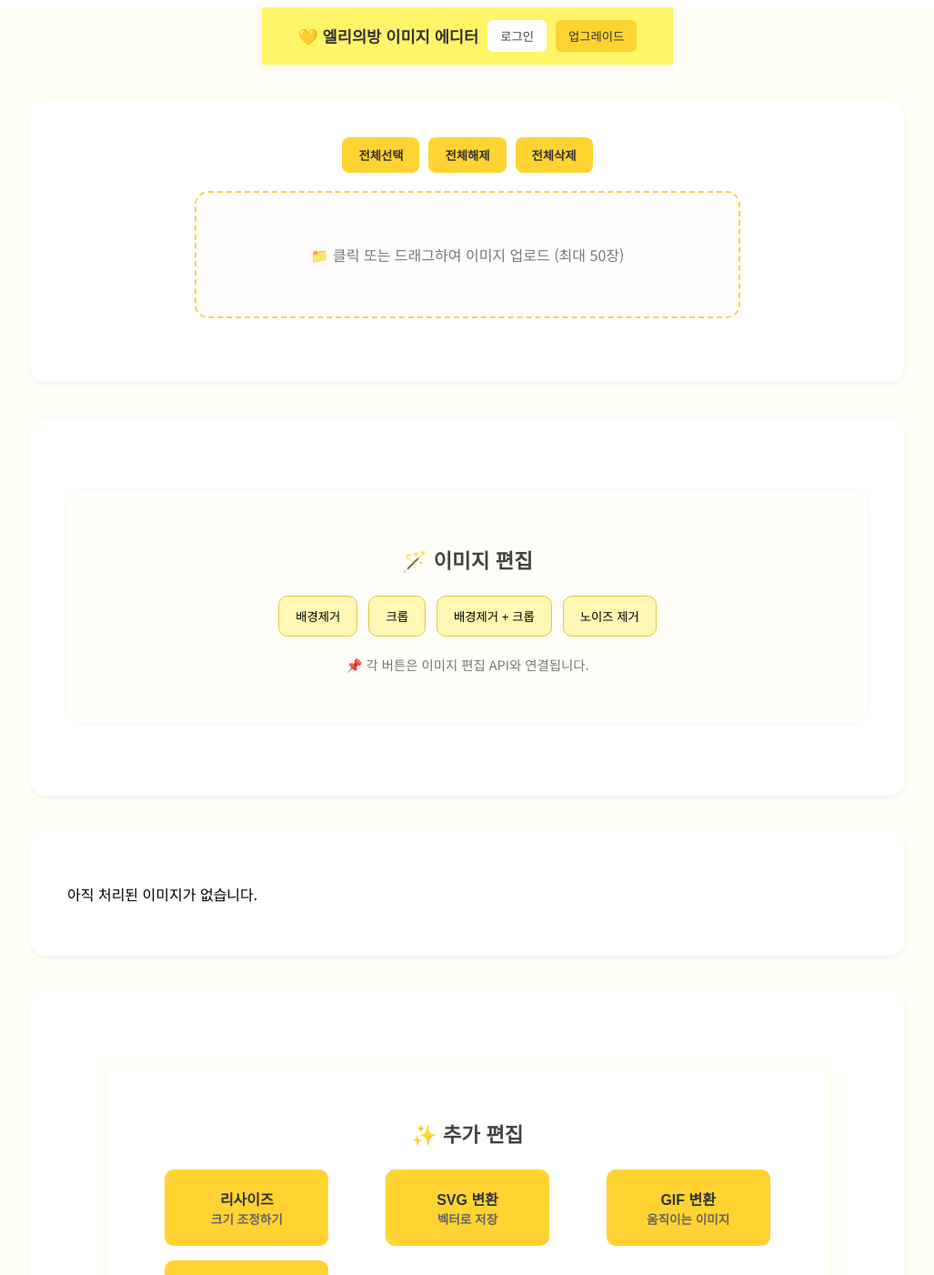
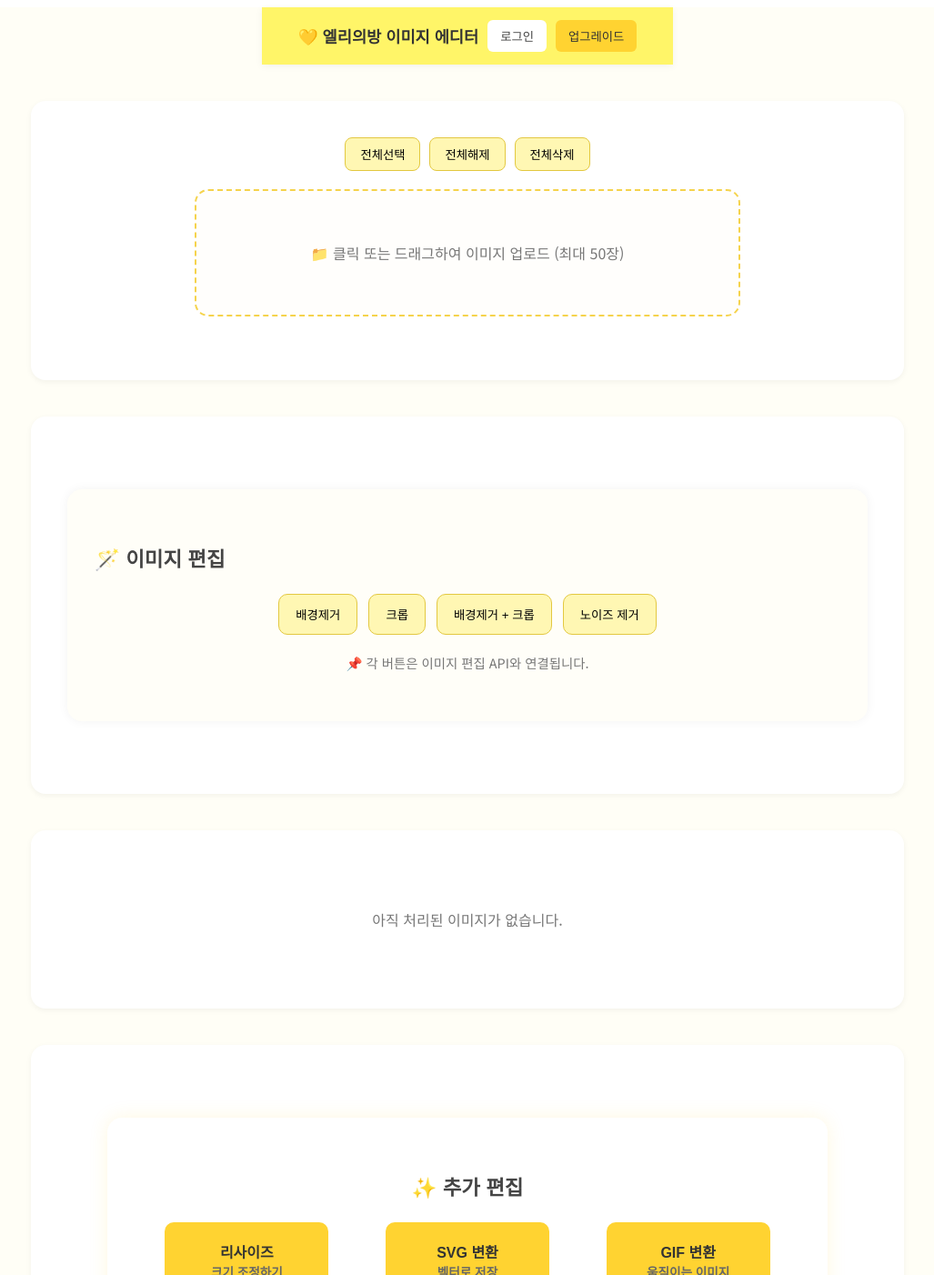
Before and after one commit to elliesbang/image-editor-elliesbang, a React (Vite) app: page / in a window 1280 px wide. Shown: the top 1402 px of the page at 91% size, without its empty margins (126-1153 px from the left). Built offline with nearby package versions, Linux system fonts and the light colour scheme.

Commit message:
Update ProcessResult.css

```diff
--- a/src/components/ProcessResult.css
+++ b/src/components/ProcessResult.css
@@ -1,93 +1,40 @@
-.section-card {
-  background: #ffffff;
-  border-radius: 16px;
-  box-shadow: 0 0 20px rgba(255, 211, 49, 0.15);
-  padding: 40px;
-  width: 90%;
-  max-width: 900px;
-  margin: 40px auto;
+.result-grid {
+  display: grid;
+  grid-template-columns: repeat(auto-fill, minmax(160px, 1fr));
+  gap: 20px;
+  margin-top: 20px;
 }
 
-.section-title {
-  font-size: 1.4rem;
-  font-weight: 700;
-  color: #444;
+.result-item {
+  background: #fff;
+  border: 2px solid #ffd331;
+  border-radius: 16px;
+  padding: 10px;
   text-align: center;
-  margin-bottom: 24px;
+  position: relative;
 }
 
-.result-controls {
-  display: flex;
-  justify-content: center;
-  gap: 10px;
-  margin-bottom: 25px;
+.result-thumb {
+  width: 100%;
+  border-radius: 12px;
+  object-fit: cover;
 }
 
-.btn {
+.result-meta {
+  margin-top: 8px;
+}
+
+.result-meta button {
   background: #ffd331;
   border: none;
   border-radius: 8px;
-  padding: 10px 18px;
-  font-weight: 600;
+  padding: 5px 8px;
+  margin: 0 2px;
   cursor: pointer;
-  color: #333;
-  transition: all 0.2s ease;
 }
 
-.btn:hover {
-  background: #ffe98c;
-  transform: translateY(-2px);
+.no-result {
+  color: #777;
+  text-align: center;
+  padding: 30px;
 }
-
-.result-grid {
-  display: flex;
-  flex-wrap: wrap;
-  gap: 12px;
-  justify-content: center;
-}
-
-.thumb {
-  position: relative;
-  width: 120px;
-  height: 120px;
-  border-radius: 10px;
-  overflow: hidden;
-  cursor: pointer;
-  transition: all 0.2s ease;
-  border: 2px solid transparent;
-}
-
-.thumb.selected {
-  border: 3px solid #000;
-}
-
-.thumb img {
-  width: 100%;
-  height: 100%;
-  object-fit: cover;
-  border-radius: 8px;
-}
-
-.delete-btn {
-  position: absolute;
-  top: 6px;
-  right: 6px;
-  background: rgba(0, 0, 0, 0.6);
-  border: none;
-  color: white;
-  font-size: 14px;
-  border-radius: 50%;
-  width: 22px;
-  height: 22px;
-  cursor: pointer;
-  display: none;
-}
-
-.thumb:hover .delete-btn {
-  display: block;
-}
-
-.empty-text {
-  text-align: center;
-  color: #777;
-}
```
